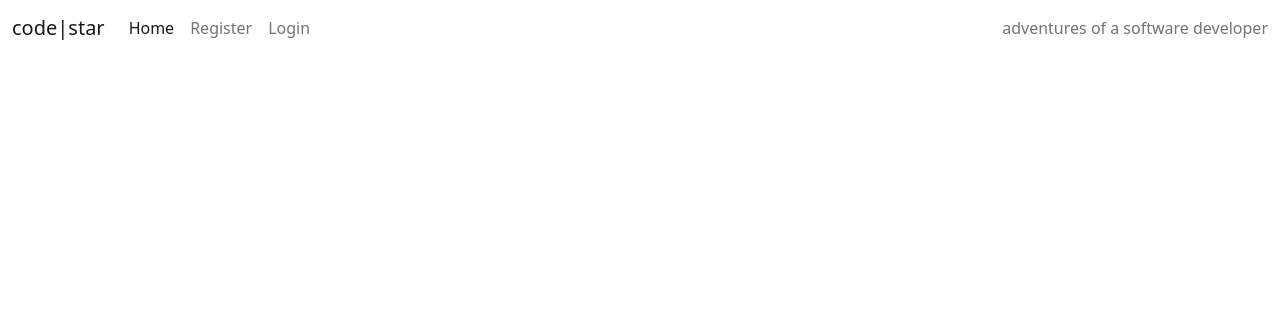
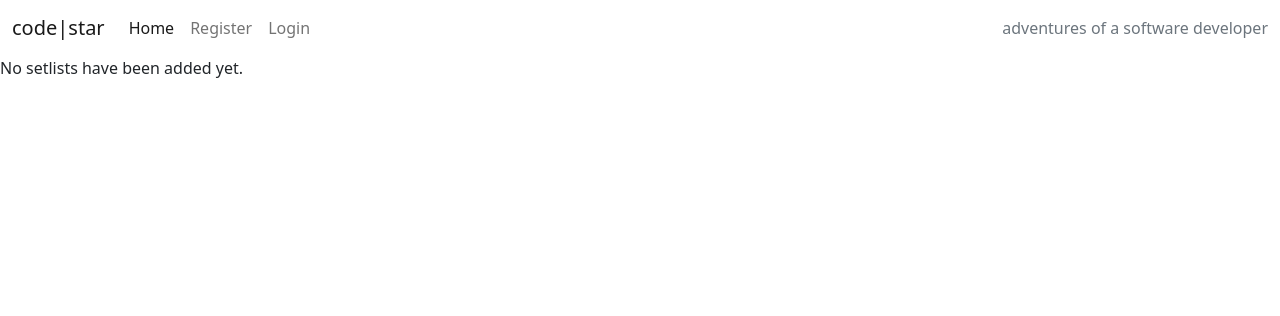
Before and after one commit to mjjstockman/setlist-sharer-new, a Django app: page /setlist/ in a window 1280 px wide. Shown: the top 316 px of the page. Run offline with Django 3.2, Linux system fonts and the light colour scheme; data that the repository does not hold is empty.

Commit message:
Add empty check for setlists in setlist template

```diff
--- a/setlist/templates/setlist/setlists.html
+++ b/setlist/templates/setlist/setlists.html
@@ -31,7 +31,8 @@
         <a href="{% url 'edit_setlist' setlist.id %}">EDIT</a>
         <a href="{% url 'delete_setlist' setlist.id %}">DELETE</a>
     {% endif %}
-
+    {% empty %}
+    No setlists have been added yet.
 {% endfor %}
 
 {% endblock %}
```
Also changed, not shown: db.sqlite3.
